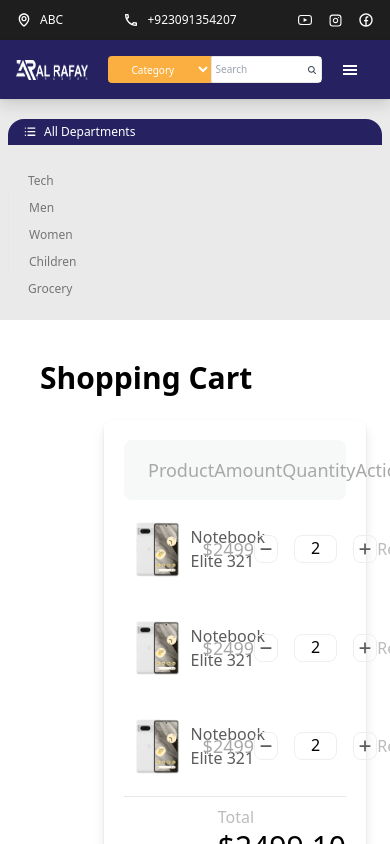
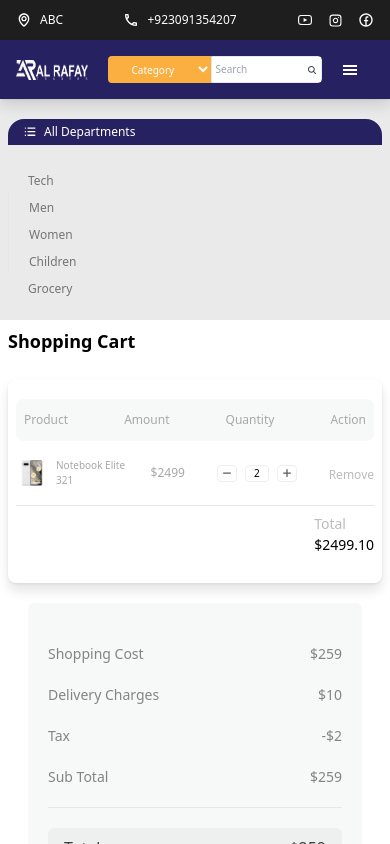
Before and after one commit to awaisabdulsalam/Al-Rafey, a React (Vite) app: page /al-rafey/checkout in a window 390 px wide. Built offline with nearby package versions, Linux system fonts and the light colour scheme.

Commit message:
Have made it responsive

```diff
--- a/src/components/Categories.jsx
+++ b/src/components/Categories.jsx
@@ -16,7 +16,7 @@ import Pagination from "./Pagination";
 const Categories = () => {
   return (
     <>
-      <section className="sm:flex sm:flex-col md:flex md:flex-row sm:px-2 md:px-10    border-2 border-red-600">
+      <section className="sm:flex sm:flex-col md:flex md:flex-row sm:px-2 md:px-10">
         <section className="flex-1  sm:my-4 md:my-10">
           <h1 className="sm:text-[16px] md:text-2xl">Categories</h1>
           <div className="sm:flex md:flex md:flex-col overflow-scroll sm:gap-2 sm:mt-2 md:mt-5">
--- a/src/components/Checkout.jsx
+++ b/src/components/Checkout.jsx
@@ -5,136 +5,102 @@ import mobileImage from "../assets/mobile.png";
 const Checkout = () => {
   return (
     <>
-      <section className="my-10 px-10">
-        <h1 className="text-3xl font-semibold ">Shopping Cart</h1>
-        <div className="flex flex-col md:flex-row justify-between  rounded p-6">
+      <section className="sm:my-2 md:my-10 sm:px-2 md:px-10">
+        <h1 className="sm:text-[18px] md:text-3xl font-semibold ">
+          Shopping Cart
+        </h1>
+        <div className="sm:w-full sm:px-0 flex flex-col md:flex-row justify-between  rounded p-6">
           <div
-            className="w-full h-auto mx-10 px-5 py-5 rounded-lg"
+            className="sm:w-full h-auto sm:mx-0 md:mx-5 sm:px-2 md:px-5 py-5 rounded-lg"
             style={{
               boxShadow:
                 "0 8px 12px rgba(0, 10, 0, 0.1), 0 1px 3px rgba(0, 0, 0, 0.08)",
             }}
           >
-            <div className="rounded-lg flex justify-between items-center px-6 py-4 bg-[#f6f9f8]">
-              <h1 className="text-[#a8a8a8] text-lg">Product</h1>
-              <h1 className="text-[#a8a8a8] text-lg">Amount</h1>
-              <h1 className="text-[#a8a8a8] text-lg">Quantity</h1>
-              <h1 className="text-[#a8a8a8] text-lg">Action</h1>
+            <div className="rounded-lg flex flex-col sm:flex-row justify-between items-center px-3 sm:px-2 py-3 bg-[#f6f9f8]">
+              <h1 className="text-[#a8a8a8] text-[12px] md:text-base">Product</h1>
+              <h1 className="text-[#a8a8a8] text-[12px] md:text-base">Amount</h1>
+              <h1 className="text-[#a8a8a8] text-[12px] md:text-base">Quantity</h1>
+              <h1 className="text-[#a8a8a8] text-[12px] md:text-base">Action</h1>
             </div>
-            <div className="rounded-lg flex justify-between items-center py-4">
-              <div className="w-[30%] flex flex-2 items-center">
-                <img src={mobileImage} alt="" />
-                <p className="text-[#5c5c5c]">Notebook Elite 321</p>
+
+            <div className="rounded-lg flex flex-col sm:flex-row justify-between items-center  px-3 sm:px-0 py-3 sm:my-1 md:my-3">
+              <div className="flex items-center">
+                <img
+                  src={mobileImage}
+                  alt=""
+                  className="h-8 w-8 object-cover"
+                />
+                <p className="text-[#a8a8a8] sm:text-[10px] md:text-base ml-2">
+                  Notebook Elite 321
+                </p>
               </div>
-              <div className="flex w-[70%] px-3 justify-between">
-                <h1 className="text-[#a8a8a8] text-lg">$2499</h1>
-                <div className="flex gap-4">
-                  <button className="px-1 rounded-lg border-[1px] border-[#eeeeee]">
-                    <span className="text-sm text-[#5c5c5c]">
-                      <FaMinus />
+              <div className="flex justify-start sm:mr-8 md:mr-32 sm:pl-4">
+                <h1 className="text-[#a8a8a8] sm:text-[12px] md:text-base">$2499</h1>
+              </div>
+              <div className="flex sm:gap-2 md:gap-4 sm:mr-8 md:mr-20">
+
+                <button className="px-1 rounded-[4px] border-[1px] border-[#eeeeee]">
+                  <span className="sm:text-[10px] md:text-[16px] md:text-sm text-[#5c5c5c]">
+                    <FaMinus className="md:text-[14px]" />
                   </span>
                 </button>
-                  <span className="px-4 rounded-lg border-[1px] border-[#eeeeee]">
+                <span className="sm:px-2 md:px-4 sm:text-[10px] md:text-[14px] rounded-[4px] border-[1px] border-[#eeeeee]">
                   2
                 </span>
-                  <button className="px-1 rounded-lg border-[1px] border-[#eeeeee]">
-                    <span className="text-sm text-[#5c5c5c]">
+                <button className="px-1 rounded-[4px] border-[1px] border-[#eeeeee]">
+                  <span className="sm:text-[10px] md:text-sm text-[#5c5c5c]">
                     <FaPlus />
                   </span>
                 </button>
               </div>
-                <button className="text-[#bcbcbc]">Remove</button>
+              <div>
+                <button className="text-[#bcbcbc] text-xs md:text-base">
+                  Remove
+                </button>
               </div>
             </div>
-            <div className="rounded-lg flex justify-between items-center py-4">
-              <div className="w-[30%] flex flex-2 items-center">
-                <img src={mobileImage} alt="" />
-                <p className="text-[#5c5c5c]">Notebook Elite 321</p>
-              </div>
-              <div className="flex w-[70%] px-3 justify-between">
-                <h1 className="text-[#a8a8a8] text-lg">$2499</h1>
-                <div className="flex gap-4">
-                  <button className="px-1 rounded-lg border-[1px] border-[#eeeeee]">
-                    <span className="text-sm text-[#5c5c5c]">
-                      <FaMinus />
-                    </span>
-                  </button>
-                  <span className="px-4 rounded-lg border-[1px] border-[#eeeeee]">
-                    2
-                  </span>
-                  <button className="px-1 rounded-lg border-[1px] border-[#eeeeee]">
-                    <span className="text-sm text-[#5c5c5c]">
-                      <FaPlus />
-                    </span>
-                  </button>
-                </div>
-                <button className="text-[#bcbcbc]">Remove</button>
-              </div>
-            </div>
-            <div className="rounded-lg flex justify-between items-center py-4">
-              <div className="w-[30%] flex flex-2 items-center">
-                <img src={mobileImage} alt="" />
-                <p className="text-[#5c5c5c]">Notebook Elite 321</p>
-              </div>
-              <div className="flex w-[70%] px-3 justify-between">
-                <h1 className="text-[#a8a8a8] text-lg">$2499</h1>
-                <div className="flex gap-4">
-                  <button className="px-1 rounded-lg border-[1px] border-[#eeeeee]">
-                    <span className="text-sm text-[#5c5c5c]">
-                      <FaMinus />
-                    </span>
-                  </button>
-                  <span className="px-4 rounded-lg border-[1px] border-[#eeeeee]">
-                    2
-                  </span>
-                  <button className="px-1 rounded-lg border-[1px] border-[#eeeeee]">
-                    <span className="text-sm text-[#5c5c5c]">
-                      <FaPlus />
-                    </span>
-                  </button>
-                </div>
-                <button className="text-[#bcbcbc]">Remove</button>
-              </div>
-            </div>
+
             <hr />
 
             <div className="flex justify-end my-2">
               <div>
-                <p className="text-[#bcbcbc]">Total</p>
-                <h1 className="text-3xl">$2499.10</h1>
+                <p className="text-[#bcbcbc] text-sm">Total</p>
+                <h1 className="sm:text-[14px] md:text-3xl">$2499.10</h1>
               </div>
             </div>
           </div>
+
           <div className="w-full md:w-2/5 p-5 rounded-lg">
             <div className="flex flex-col relative space-y-5 bg-[#f6f9f8] border-3 border-[#f6f9f8] px-5 py-10 rounded-md">
               <div className="flex justify-between">
-                <span className="text-[#858484] text-xl">Shopping Cost</span>
-                <span className="text-[#858484] text-xl">$259</span>
+                <span className="text-[#858484] sm:text-[14px] md:text-xl">Shopping Cost</span>
+                <span className="text-[#858484] sm:text-[14px] md:text-xl">$259</span>
               </div>
               <div className="flex justify-between">
-                <span className="text-[#858484] text-xl">Delivery Charges</span>
-                <span className="text-[#858484] text-xl">$10</span>
+                <span className="text-[#858484] sm:text-[14px] md:text-xl">Delivery Charges</span>
+                <span className="text-[#858484] sm:text-[14px] md:text-xl">$10</span>
               </div>
               <div className="flex justify-between">
-                <span className="text-[#858484] text-xl">Tax</span>
-                <span className="text-[#858484] text-xl">-$2</span>
+                <span className="text-[#858484] sm:text-[14px] md:text-xl">Tax</span>
+                <span className="text-[#858484] sm:text-[14px] md:text-xl">-$2</span>
               </div>
 
               <div className="flex justify-between">
-                <span className="text-[#858484] text-xl">Sub Total</span>
-                <span className="text-[#858484] text-xl">$259</span>
+                <span className="text-[#858484] sm:text-[14px] md:text-xl">Sub Total</span>
+                <span className="text-[#858484] sm:text-[14px] md:text-xl">$259</span>
               </div>
               <hr />
               <div className="flex justify-between px-4 py-2 rounded-md bg-[#eef0ef]">
-                <span className="text-[#3e3e3e] text-2xl">Total</span>
-                <span className="text-[#3e3e3e] text-2xl">$259</span>
+                <span className="text-[#3e3e3e] sm:text-[16px] md:text-2xl">Total</span>
+                <span className="text-[#3e3e3e] sm:text-[16px] md:text-2xl">$259</span>
               </div>
             </div>
             <div className="flex-col space-y-4 my-5">
-              <button className="bg-[#262261] text-white w-full px-4 py-2 rounded hover:bg-[#262261d3]">
+              <button className="bg-[#262261] text-white w-full sm:px-2 md:px-4 sm:py-1 md:py-2 rounded hover:bg-[#262261d3]">
                 Proceed to checkout
               </button>
-              <button className="text-[#9e9e9e] border-[2px] border-[#9e9e9e] w-full px-4 py-2 rounded hover:bg-[#262261] hover:text-white hover:border-[#262261]">
+              <button className="text-[#9e9e9e] border-[2px] border-[#9e9e9e] w-full sm:px-2 md:px-4 sm:py-1 md:py-2 rounded hover:bg-[#262261] hover:text-white hover:border-[#262261]">
                 Continue Shopping
               </button>
             </div>
--- a/src/components/Purchase.jsx
+++ b/src/components/Purchase.jsx
@@ -29,7 +29,7 @@ const Purchase = () => {
               "0 8px 12px rgba(0, 10, 0, 0.1), 0 1px 3px rgba(0, 0, 0, 0.08)",
           }}
         >
-          <div className="rounded-lg flex justify-between items-center sm:px-1 md:px-4 py-3 bg-[#f6f9f8]">
+          <div className="rounded-lg flex justify-between items-center sm:px-1  md:px-4 py-3 bg-[#f6f9f8]">
             <h1 className="text-[#a8a8a8] text-base sm:text-[12px] md:text-[18px]">
               Product
             </h1>
```
Also changed, not shown: src/components/AddressSection.jsx (+6 -6 lines), src/components/Order.jsx (+13 -13 lines), src/components/OrderHistory.jsx (+19 -19 lines), src/components/PaymentMethods.jsx (+4 -5 lines), src/components/PersonalInfo.jsx (+15 -15 lines), src/components/UserProfile.jsx (+21 -21 lines). Lines whose indentation alone changed are shown as unchanged.
